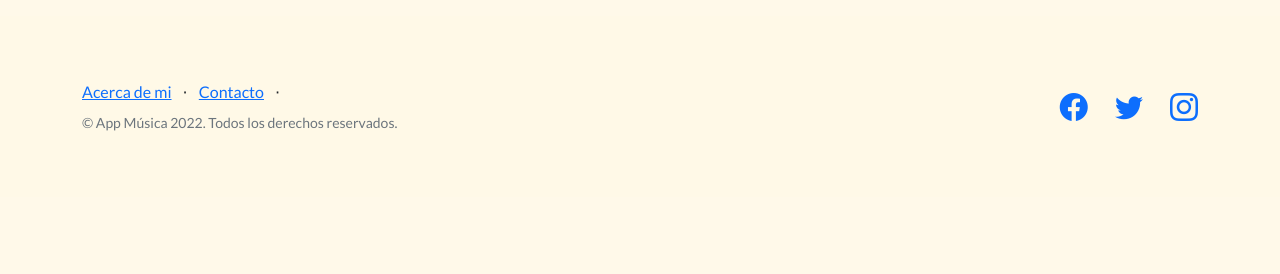
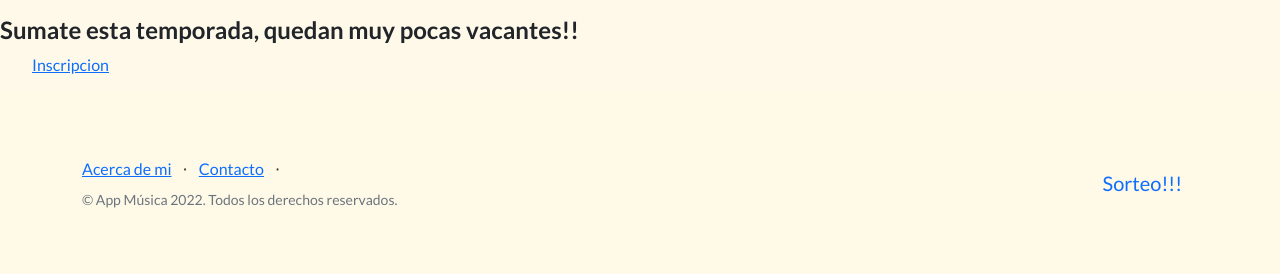
Before and after one commit to Cocardo1w/proyectocoder, a Django app: page /appmusica/estudiantes/ in a window 1280 px wide. Shown: the part 596-870 px from the top of the page. Before the commit the page ends 727 px from the top, so only its background shows below. Run offline with Django 4.2, Linux system fonts and the light colour scheme; data that the repository does not hold is empty; parts of the project's set-up code (start-up, migrations or seed data) failed here and were passed over; some libraries are stand-ins or nearby versions.

Commit message:
proyectocoder7

```diff
--- a/appmusica/templates/appmusica/Contacto.html
+++ b/appmusica/templates/appmusica/Contacto.html
@@ -30,4 +30,7 @@
 
     </body>
 
+    <p>
+        <a href="/appmusica/">Volver al inicio</a>
+    </p>
 </html>
--- a/appmusica/templates/appmusica/about.html
+++ b/appmusica/templates/appmusica/about.html
@@ -11,7 +11,8 @@
           <p class="lead text-muted"> Es el primer curso que hago de programacion y me gustó bastante, asi que voy a seguir
             en este camino que es un desafio para mi.
           </p>
-          <p>La idea de la pagina es que los chicos aprendan algun curso que estemos dando y puedan explotar su nivel</p>
+          <p>La idea de la pagina es que los chicos aprendan de los mejores profesores a nivel mundial, con su experiencia, teoria, armonia, composicion y puedan explotar su nivel</p>
+          <p></p>
         </div>
         <div class="col-lg-5 px-5 mx-auto order-1 order-lg-2"><img src="https://bootstrapious.com/i/snippets/sn-about/img-1.jpg" alt="" class="img-fluid mb-4 mb-lg-0"></div>
         <!-- <div class="col-lg-6 d-none d-lg-block"><img src="https://bootstrapious.com/i/snippets/sn-about/illus.png" alt="" class="img-fluid"></div> -->
--- a/appmusica/templates/appmusica/base.html
+++ b/appmusica/templates/appmusica/base.html
@@ -43,22 +43,20 @@
                             <li class="list-inline-item">⋅</li>
                             <li class="list-inline-item"><a href="{% url 'Contacto' %}">Contacto</a></li>
                             <li class="list-inline-item">⋅</li>
-                            <!-- <li class="list-inline-item"><a href="#!">Terms of Use</a></li>
-                            <li class="list-inline-item">⋅</li>
-                            <li class="list-inline-item"><a href="#!">Privacy Policy</a></li> -->
+
                         </ul>
                         <p class="text-muted small mb-4 mb-lg-0">&copy; App Música 2022. Todos los derechos reservados.</p>
                     </div>
                     <div class="col-lg-6 h-100 text-center text-lg-end my-auto">
                         <ul class="list-inline mb-0">
                             <li class="list-inline-item me-4">
-                                <a href="#!"><i class="bi-facebook fs-3"></i></a>
                             </li>
                             <li class="list-inline-item me-4">
-                                <a href="#!"><i class="bi-twitter fs-3"></i></a>
+
                             </li>
                             <li class="list-inline-item">
-                                <a href="#!"><i class="bi-instagram fs-3"></i></a>
+
+                                <a class="navbar-brand" href="{% url 'sorteo' %}">Sorteo!!!</a>
                             </li>
                         </ul>
                     </div>
--- a/appmusica/templates/appmusica/components/navbar.html
+++ b/appmusica/templates/appmusica/components/navbar.html
@@ -14,6 +14,6 @@
 
 
         <a class="navbar-brand btn btn-warning" href="{% url 'register' %}">Registrarse</a>
-        <a class="navbar-brand btn btn-warning" href="{% url 'register' %}">Salir</a>
+        <a class="navbar-brand btn btn-warning" href="{% url 'logout' %}">Salir</a>
     </div>
 </nav>
--- a/appmusica/templates/appmusica/estudiantes.html
+++ b/appmusica/templates/appmusica/estudiantes.html
@@ -37,4 +37,11 @@
     </table>
 
 </div>
+<h4>Sumate esta temporada, quedan muy pocas vacantes!!</h4>
+<ul>
+    <p>
+        <a href="{% url 'curso_create'%}">Inscripcion </a>
+    </p>
+</ul>
+
 {% endblock main_content %}
--- a/appmusica/urls.py
+++ b/appmusica/urls.py
@@ -26,6 +26,7 @@ urlpatterns = [
     path("actualizar_usuario/", actualizar_usuario, name="EditarUsuario"),
     path("cargar_imagen/", cargar_imagen, name="CargarImagen"),
     path("contacto/", contacto, name="Contacto"),
+    path("sorteo/", Sorteo, name="sorteo"),
 
-    path('about/', about, name="About")
+    path('about/', about, name="About"),
 ]
--- a/appmusica/views.py
+++ b/appmusica/views.py
@@ -63,6 +63,9 @@ def profesores(request):
 
 def about(request):
     return render(request, 'appmusica/about.html')
+
+def Sorteo(request):
+    return render(request, 'appmusica/Sorteo.html')
 
 def contacto(request):
     return render(request, 'appmusica/contacto.html')
```
Also changed, not shown: appmusica/templates/appmusica/sorteo.html (added, +27 -0 lines).
